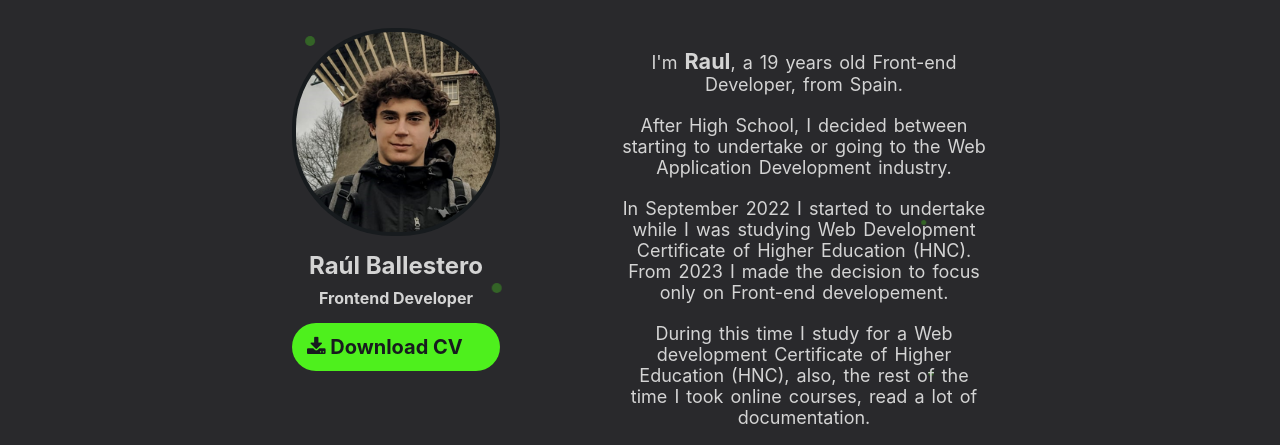
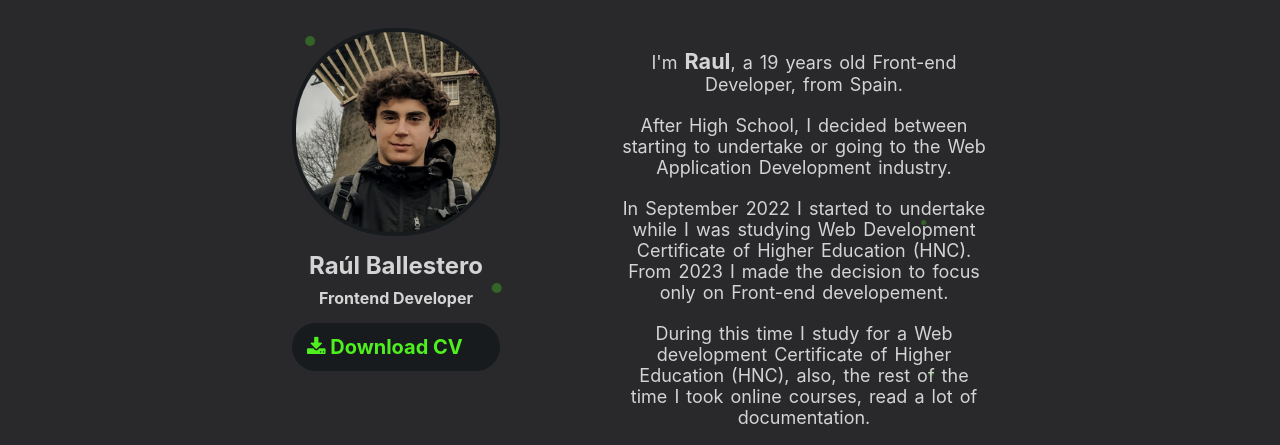
Before and after one commit to raulbalrod/portfolio, a plain HTML site: page index.html in a window 1280 px wide. In both pictures the pointer is over the link "Download CV". Shown: the part 277-722 px from the top of the page. Drawn offline with nearby package versions, Linux system fonts and the light colour scheme.

Commit message:
Update index.css

```diff
--- a/index.css
+++ b/index.css
@@ -106,6 +106,11 @@ nav ul li a:hover{
     cursor: pointer;
     font-size: 20px;
     font-weight: bold;
+}
+.btn:hover {
+    background-color: #171b1e;
+    color: #4ef01d;
+    transition-duration: 0.5s;
 }
 
 .description h3 {
```
